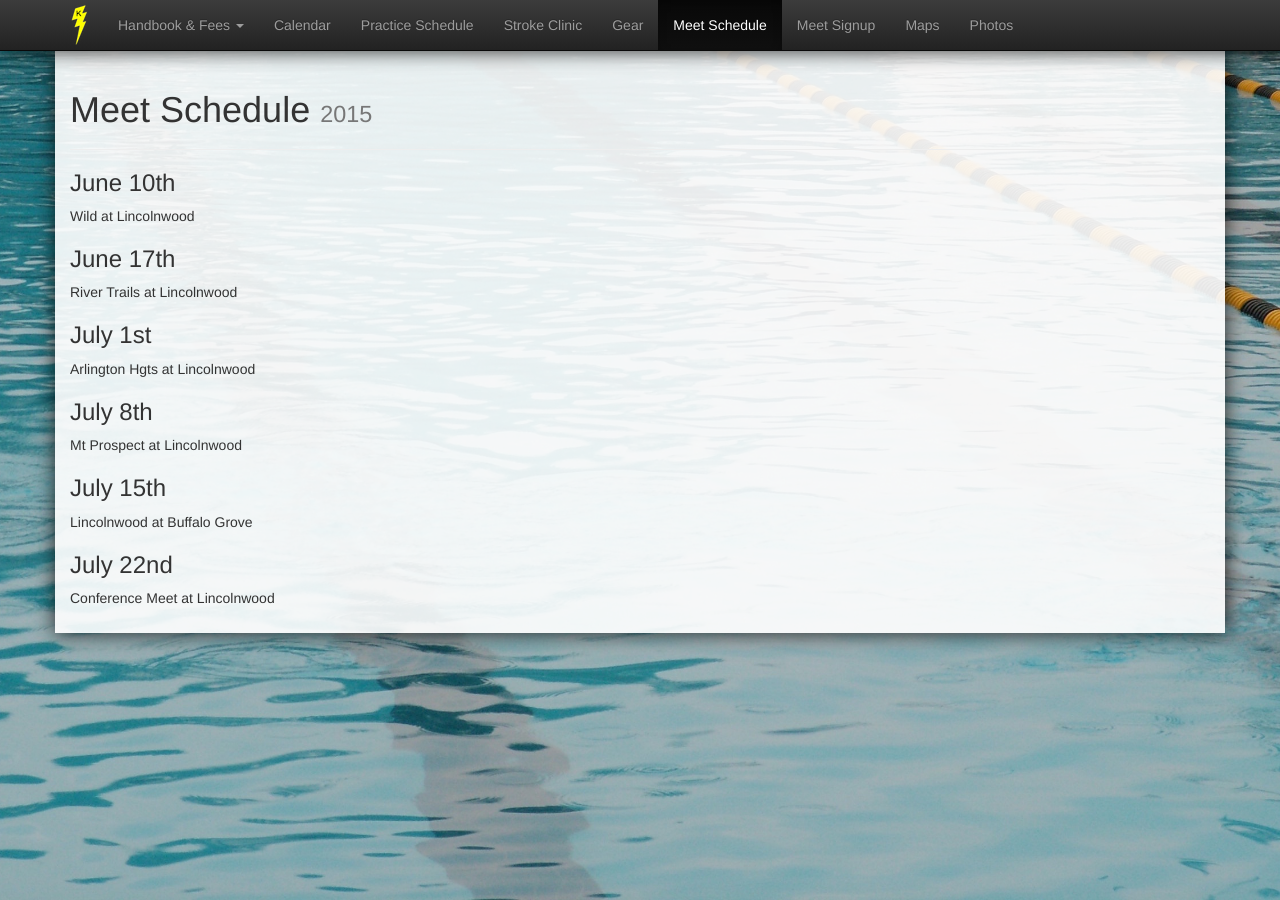
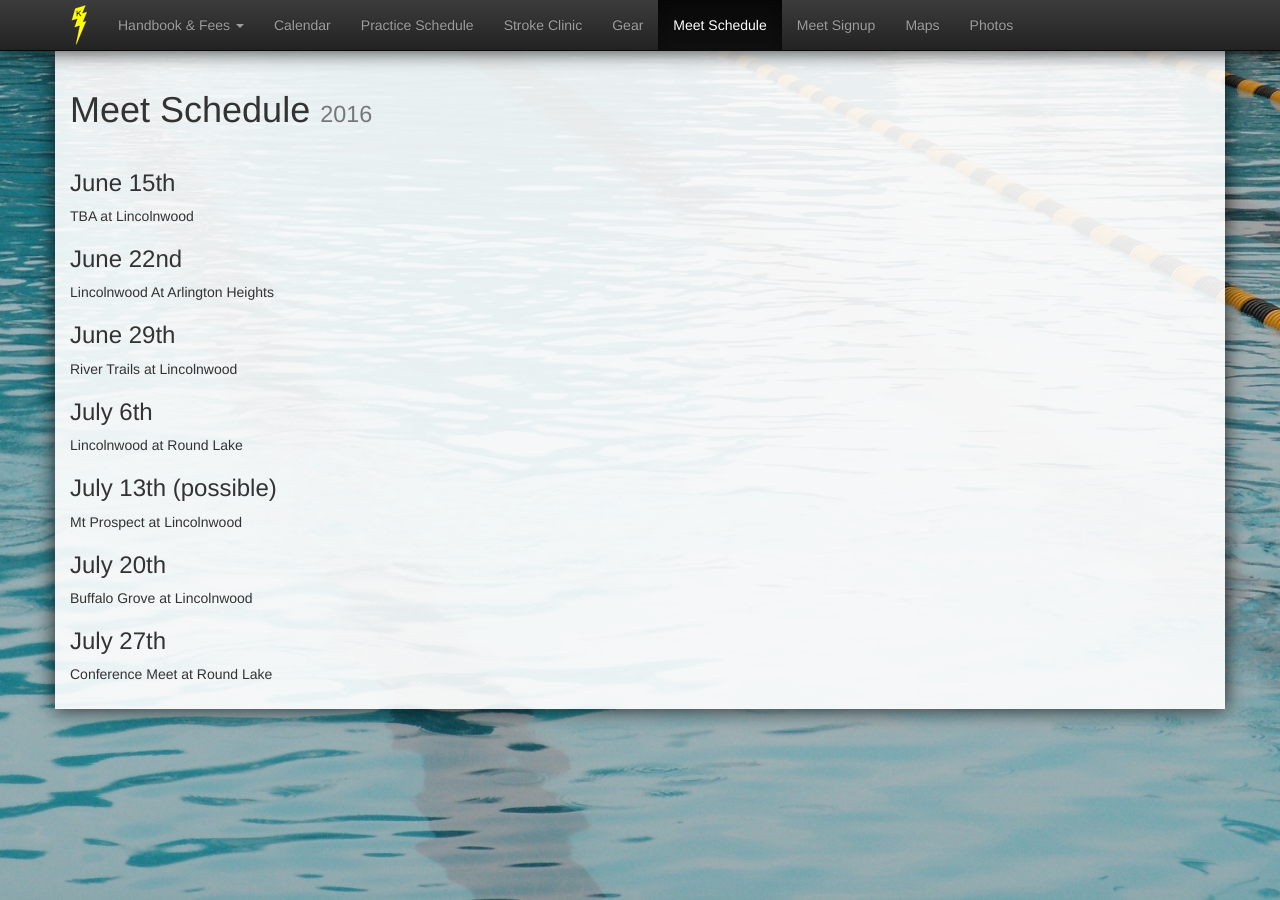
Before and after one commit to schickm/lwlightning.org, a Jekyll site: the page built from meet-schedule.md, in a window 1280 px wide. Built offline with Jekyll 4.4.1, drawn with Linux system fonts in a browser that asks for light colours; nearby versions of some CDN libraries.

Commit message:
Updated meet-schedule.md

```diff
--- a/meet-schedule.md
+++ b/meet-schedule.md
@@ -3,7 +3,7 @@ layout: page
 status: publish
 published: true
 title: Meet Schedule
-title_small: 2015
+title_small: 2016
 author:
   display_name: jim
   login: jim
@@ -21,26 +21,23 @@ tags: []
 comments: []
 ---
 
-### June 10th
+### June 15th
+TBA at Lincolnwood
 
-Wild at Lincolnwood
+### June 22nd
+Lincolnwood At Arlington Heights
 
-### June 17th
-
+### June 29th
 River Trails at Lincolnwood
 
-### July 1st
+### July 6th
+Lincolnwood at Round Lake
 
-Arlington Hgts at Lincolnwood
-
-### July 8th
-
+### July 13th (possible)
 Mt Prospect at Lincolnwood
 
-### July 15th
+### July 20th
+Buffalo Grove at Lincolnwood
 
-Lincolnwood at Buffalo Grove
-
-### July 22nd
-
-Conference Meet at Lincolnwood
+### July 27th
+Conference Meet at Round Lake
```
